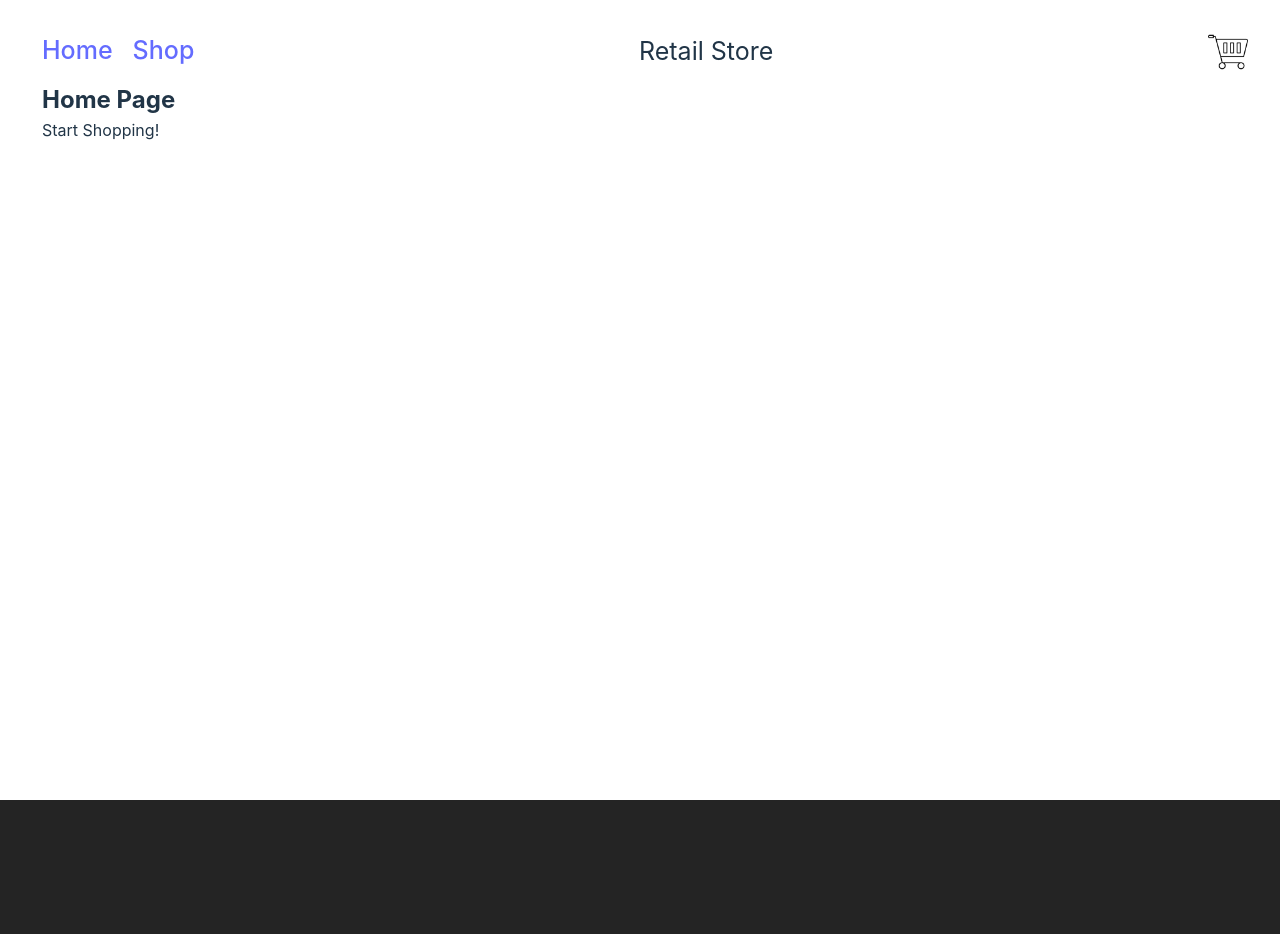
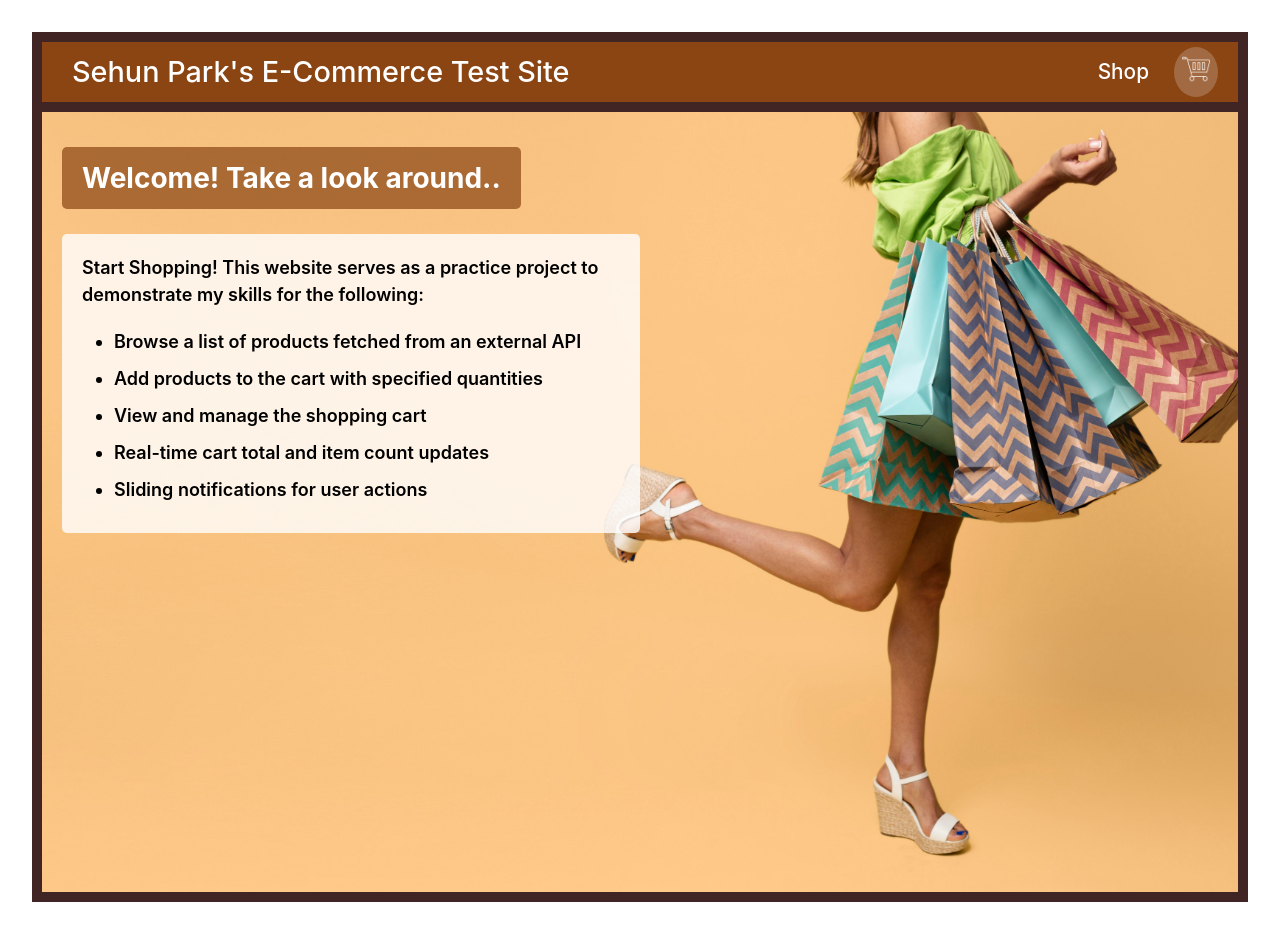
Before and after one commit to sehundpark/shopping-cart, a React (Vite) app: page / in a window 1280 px wide. Before the commit the page ends 800 px from the top, so only its background shows below. Built offline with nearby package versions, Linux system fonts and the light colour scheme.

Commit message:
Updated better visuals. Tech debt.

```diff
--- a/src/components/CartContext.jsx
+++ b/src/components/CartContext.jsx
@@ -1,4 +1,4 @@
-import React, { createContext, useState, useContext } from "react";
+import { createContext, useState, useContext } from "react";
 
 const CartContext = createContext();
 
--- a/src/components/Navbar.jsx
+++ b/src/components/Navbar.jsx
@@ -1,22 +1,20 @@
-import React from "react";
 import { Link } from "react-router-dom";
 import { useCart } from "./CartContext";
 import cartIcon from "../assets/cart_17658761.png";
 
-const NavBar = () => {
+export const NavBar = () => {
   const { getTotalItems } = useCart();
 
   return (
     <nav className="nav-bar">
-      <div>
+      <div className="links-container">
         <Link to="/" className="navigation-clicks">
-          Home
+          Sehun Park's E-Commerce Test Site
         </Link>
         <Link to="/shop" className="navigation-clicks">
           Shop
         </Link>
       </div>
-      <div className="navigation-bar-title">Retail Store</div>
       <div className="cart-container">
         <Link to="/cart">
           <img src={cartIcon} className="cart-image" alt="Cart" />
@@ -28,5 +26,3 @@ const NavBar = () => {
     </nav>
   );
 };
-
-export default NavBar;
--- a/src/components/ProductCard.jsx
+++ b/src/components/ProductCard.jsx
@@ -1,7 +1,7 @@
-import React, { useState } from "react";
+import { useState } from "react";
 import { useCart } from "./CartContext";
 
-const ProductCard = ({ product }) => {
+export const ProductCard = ({ product }) => {
   const { addToCart } = useCart();
   const [quantity, setQuantity] = useState(1);
 
@@ -13,7 +13,7 @@ const ProductCard = ({ product }) => {
   const handleAddToCart = () => {
     if (quantity > 0) {
       addToCart(product, quantity);
-      setQuantity(1); // Reset quantity after adding to cart
+      setQuantity(1);
     }
   };
 
@@ -34,6 +34,7 @@ const ProductCard = ({ product }) => {
           value={quantity}
           onChange={handleQuantityChange}
           min="0"
+          max="999"
         />
       </div>
       <button
@@ -46,5 +47,3 @@ const ProductCard = ({ product }) => {
     </div>
   );
 };
-
-export default ProductCard;
--- a/src/components/ShoppingCart.jsx
+++ b/src/components/ShoppingCart.jsx
@@ -1,7 +1,6 @@
-import React from "react";
 import { useCart } from "../components/CartContext";
 
-const ShoppingCart = () => {
+export const ShoppingCart = () => {
   const {
     cartItems,
     updateCartItemQuantity,
@@ -14,45 +13,43 @@ const ShoppingCart = () => {
     <div className="shopping-cart">
       <h2>Shopping Cart</h2>
       {cartItems.length === 0 ? (
-        <p>Your cart is empty</p>
+        <p className="cart-empty">Your cart is empty</p>
       ) : (
         <>
-          <ul>
           {cartItems.map((item) => (
-              <li key={item.id} className="cart-item">
-                <span>{item.title}</span>
-                <span>${item.price.toFixed(2)} x</span>
+            <div key={item.id} className="cart-item">
+              <span className="cart-item-title">{item.title}</span>
+              <span className="cart-item-price">${item.price.toFixed(2)}</span>
               <input
                 type="number"
                 value={item.quantity}
                 onChange={(e) =>
-                    updateCartItemQuantity(
-                      item.id,
-                      parseInt(e.target.value, 10)
-                    )
+                  updateCartItemQuantity(item.id, parseInt(e.target.value, 10))
                 }
                 min="1"
+                max="999"
+                className="cart-item-quantity"
               />
-                <span>= ${(item.price * item.quantity).toFixed(2)}</span>
+              <span className="cart-item-total">
+                ${(item.price * item.quantity).toFixed(2)}
+              </span>
               <button
                 onClick={() => removeFromCart(item.id)}
                 className="remove-item-btn"
               >
                 Remove
               </button>
-              </li>
+            </div>
           ))}
-          </ul>
-          <p>
-            <strong>Total: ${getTotalPrice().toFixed(2)}</strong>
-          </p>
+          <p className="cart-total">Total: ${getTotalPrice().toFixed(2)}</p>
+          <div className="shopping-cart-btn-container">
             <button onClick={clearCart} className="clear-cart-btn">
               Clear Cart
             </button>
+            <button className="checkout-btn">Checkout</button>
+          </div>
         </>
       )}
     </div>
   );
 };
-
-export default ShoppingCart;
--- a/src/components/SlidingNotification.jsx
+++ b/src/components/SlidingNotification.jsx
@@ -1,6 +1,6 @@
-import React, { useState, useEffect } from "react";
+import { useState, useEffect } from "react";
 
-const SlidingNotification = ({ message, onClose, duration = 5000 }) => {
+export const SlidingNotification = ({ message, onClose, duration = 5000 }) => {
   const [isVisible, setIsVisible] = useState(true);
 
   useEffect(() => {
@@ -19,5 +19,3 @@ const SlidingNotification = ({ message, onClose, duration = 5000 }) => {
     </div>
   );
 };
-
-export default SlidingNotification;
--- a/src/index.css
+++ b/src/index.css
@@ -55,6 +55,7 @@ body {
 #root {
   flex-grow: 1;
   width: 100%;
+  background-color: #412525;
 }
 
 .app-container {
@@ -114,13 +115,83 @@ button:focus-visible {
 
 .nav-bar {
   display: flex;
-  flex-direction: row;
   justify-content: space-between;
-  height: 2.5rem;
+  align-items: center;
+  padding: 0 20px;
+  height: 60px;
+  background-color: #8b4513;
+  color: white;
+  margin: 10px 10px;
+}
+
+.links-container {
+  display: flex;
+  align-items: center;
+  justify-content: space-between;
+  margin-left: 10px;
+  margin-right: 25px;
+  width: 100%;
+}
+
+.navigation-clicks {
+  color: white;
+  text-decoration: none;
+  font-size: 1.3rem;
+}
+
+.navigation-clicks:first-child {
+  font-size: 1.8rem;
+  white-space: nowrap;
+  overflow: hidden;
+  text-overflow: ellipsis;
+}
+
+.cart-container {
+  position: relative;
+  display: flex;
+  align-items: center;
+  justify-content: center;
+  background-color: rgba(255, 255, 255, 0.2);
+  padding: 8px;
+  border-radius: 50%;
+  transition: background-color 0.3s ease;
+}
+
+.cart-container:hover {
+  background-color: rgba(255, 255, 255, 0.3);
+}
+
+.cart-image {
+  width: 28px;
+  height: 28px;
+  filter: brightness(0) invert(1); /* This makes the icon white */
+}
+
+.cart-count {
+  position: absolute;
+  top: -5px;
+  right: -5px;
+  background-color: #ff4d4d;
+  color: white;
+  border-radius: 50%;
+  padding: 2px 6px;
+  font-size: 12px;
+  font-weight: bold;
+  min-width: 18px;
+  height: 18px;
+  display: flex;
+  align-items: center;
+  justify-content: center;
+  border: 2px solid #8b4513;
 }
 
 .store-container-title {
   text-align: center;
+  color: white;
+  text-align: center;
+  max-width: 100%;
+  margin-top: 15px;
+  font-size: 28px;
 }
 
 .product-list {
@@ -172,22 +243,52 @@ button:focus-visible {
 .home-page {
   display: flex;
   flex-direction: column;
+  align-items: flex-start;
   max-width: 100%;
-  justify-content: center;
+  justify-content: start;
+  gap: 10px;
   margin: 10px;
+  padding: 20px;
+  box-sizing: border-box;
+  background-image: url("./assets/stylish-woman-with-shopping-bags.jpg");
+  background-size: cover;
+  background-position: center;
+  background-repeat: no-repeat;
+  min-height: calc(100vh - 20px);
 }
 
 .homepage-header {
-  display: flex;
-  text-align: center;
+  color: white;
+  font-size: 28px;
+  background-color: rgba(139, 69, 19, 0.7);
+  padding: 10px 20px;
+  border-radius: 5px;
+  display: inline-block;
+  margin: 15px 0;
   max-width: 100%;
+  box-sizing: border-box;
 }
 
-.navigation-clicks {
-  font-size: 25px;
-  height: 30px;
-  padding: 10px;
-  gap: 10px;
+.homepage-text {
+  display: flex;
+  flex-direction: column;
+  max-width: 50%;
+  color: black;
+  font-size: 18px;
+  gap: 20px;
+  font-weight: 600;
+  background-color: rgba(255, 255, 255, 0.8);
+  padding: 20px;
+  border-radius: 5px;
+}
+
+.homepage-text-list {
+  padding-left: 2rem;
+  list-style-type: disc;
+}
+
+.homepage-text-list li {
+  margin-bottom: 10px;
 }
 
 .navigation-bar-title {
@@ -196,63 +297,131 @@ button:focus-visible {
   align-self: center;
 }
 
+.cart-icon {
+  width: 24px;
+  height: 24px;
+  color: white;
+}
+
+.add-to-cart-button {
+  background-color: rgb(216, 201, 201);
+}
+
 .shopping-cart {
-  max-width: 600px;
-  margin: 0 auto;
+  max-width: 800px;
+  margin: 20px auto;
   padding: 20px;
+  background-color: #f4f4f4;
+  border-radius: 10px;
+  box-shadow: 0 0 10px rgba(0, 0, 0, 0.1);
+}
+
+.shopping-cart h2 {
+  color: #8b4513;
+  font-size: 24px;
+  margin-bottom: 20px;
+  text-align: center;
 }
 
 .cart-item {
-  display: flex;
-  justify-content: space-between;
+  display: grid;
+  grid-template-columns: 3fr 1fr 1fr 1fr 1fr;
   align-items: center;
+  gap: 10px;
   margin-bottom: 10px;
   padding: 10px;
+  background-color: white;
+  border-radius: 5px;
+  transition: background-color 0.3s ease;
+}
+
+.cart-item:hover {
+  background-color: #f0f0f0;
+}
+
+.cart-item-title {
+  font-weight: bold;
+  overflow: hidden;
+  text-overflow: ellipsis;
+  white-space: nowrap;
+}
+
+.cart-item-price,
+.cart-item-quantity,
+.cart-item-total {
+  text-align: center;
+}
+
+.cart-item input[type="number"] {
+  width: 60px;
+  padding: 5px;
   border: 1px solid #ddd;
   border-radius: 4px;
+  text-align: center;
 }
 
-.cart-item span {
-  margin-right: 10px;
+.quantity-control input[type="number"] {
+  width: 60px;
+  padding: 5px;
+  border: 1px solid #ddd;
+  border-radius: 4px;
+  text-align: center;
 }
 
-.remove-item-btn {
+.shopping-cart-btn-container {
+  display: flex;
+  flex-direction: row;
+  justify-content: center;
+  align-items: center;
+}
+
+.remove-item-btn,
+.clear-cart-btn {
   background-color: #ff4d4d;
   color: white;
   border: none;
   padding: 5px 10px;
   border-radius: 4px;
   cursor: pointer;
+  transition: background-color 0.3s ease;
 }
 
-.remove-item-btn:hover {
+.checkout-btn {
+  background-color: #22ca1c;
+  color: white;
+  border: none;
+  padding: 5px 10px;
+  border-radius: 4px;
+  cursor: pointer;
+  transition: background-color 0.3s ease;
+}
+
+.checkout-btn:hover {
+  background-color: #5dd359;
+}
+
+.remove-item-btn:hover,
+.clear-cart-btn:hover {
   background-color: #ff1a1a;
 }
 
-.clear-cart-btn {
-  background-color: #f44336;
-  color: white;
-  border: none;
-  padding: 10px 20px;
-  border-radius: 4px;
-  cursor: pointer;
+.cart-total {
+  text-align: right;
+  font-weight: bold;
+  font-size: 18px;
+  color: #8b4513;
   margin-top: 20px;
 }
 
-.clear-cart-btn:hover {
-  background-color: #d32f2f;
+.shopping-cart p strong {
+  font-size: 18px;
+  color: #8b4513;
 }
 
-input[type="number"] {
-  width: 50px;
-  padding: 5px;
-  border: 1px solid #ddd;
-  border-radius: 4px;
-}
-
-.cart-image {
-  width: 40px;
-  height: 40px;
+.cart-empty {
+  text-align: center;
+  color: #666;
+  font-style: italic;
 }
 
 .sliding-notification {
--- a/src/pages/HomePage.jsx
+++ b/src/pages/HomePage.jsx
@@ -1,12 +1,18 @@
-import React from "react";
-
-const HomePage = () => {
+export const HomePage = () => {
   return (
     <div className="home-page">
-      <h2 className="homepage-header">Home Page</h2>
-      <p>Start Shopping!</p>
+      <h2 className="homepage-header">Welcome! Take a look around..</h2>
+      <p className="homepage-text">
+        Start Shopping! This website serves as a practice project to demonstrate
+        my skills for the following:
+        <ul className="homepage-text-list">
+          <li>Browse a list of products fetched from an external API</li>
+          <li>Add products to the cart with specified quantities</li>
+          <li>View and manage the shopping cart</li>
+          <li>Real-time cart total and item count updates</li>
+          <li>Sliding notifications for user actions</li>
+        </ul>
+      </p>
     </div>
   );
 };
-
-export default HomePage;
```
Also changed, not shown: src/App.jsx (+5 -6 lines), src/components/ProductList.jsx (+3 -5 lines), src/pages/ShopPage.jsx (+2 -5 lines), src/assets/stylish-woman-with-shopping-bags.jpg (added), src/services/Api.jsx (deleted). Lines whose indentation alone changed are shown as unchanged.
